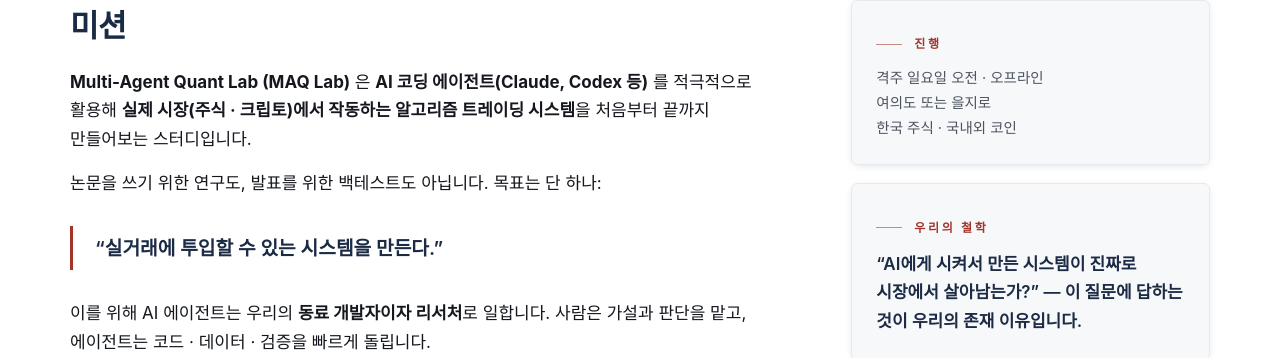
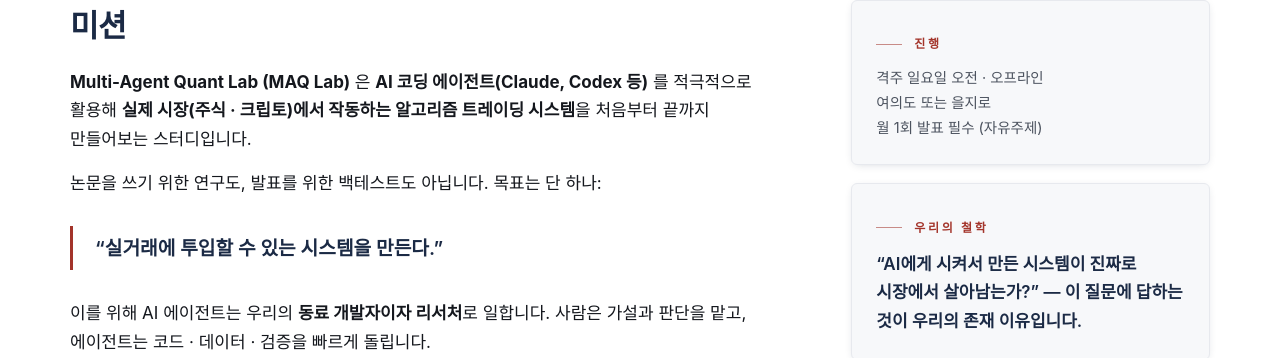
Before and after one commit to Multi-Agent-Quant-Lab/Multi-Agent-Quant-Lab.github.io, a Jekyll site: the page built from about.html, in a window 1280 px wide. Shown: the part 489-847 px from the top of the page. Built offline with Jekyll 4.4.1, drawn with Linux system fonts in a browser that asks for light colours; some web fonts are replaced.

Commit message:
About: monthly talk requirement in Format
Replace the markets line with "월 1회 발표 필수 (자유주제)" /
"Monthly talk required (open topic)".

Co-Authored-By: Claude Opus 4.8 (1M context) <noreply@anthropic.com>

```diff
--- a/about.html
+++ b/about.html
@@ -58,8 +58,8 @@ lede_en: MAQ Lab is an open study that uses AI coding agents to build live-ready
     <div class="sidecard">
       <p class="eyebrow">{% include t.html ko="진행" en="Format" %}</p>
       <p class="sidecard__facts">
-        <span lang="ko">격주 일요일 오전 · 오프라인<br>여의도 또는 을지로<br>한국 주식 · 국내외 코인</span>
-        <span lang="en">Biweekly Sunday mornings · in person<br>Yeouido or Euljiro, Seoul<br>Korean equities · global crypto</span>
+        <span lang="ko">격주 일요일 오전 · 오프라인<br>여의도 또는 을지로<br>월 1회 발표 필수 (자유주제)</span>
+        <span lang="en">Biweekly Sunday mornings · in person<br>Yeouido or Euljiro, Seoul<br>Monthly talk required (open topic)</span>
       </p>
     </div>
     <div class="sidecard">
```
